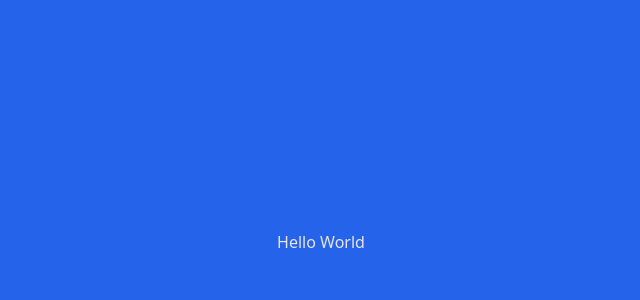
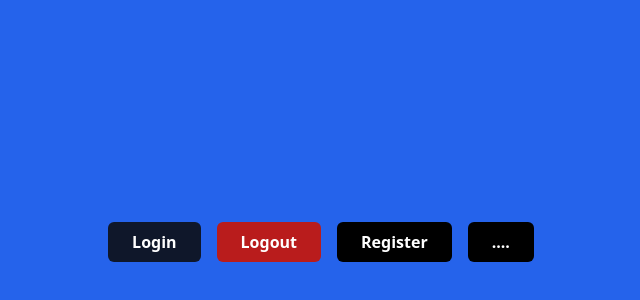
Before and after one commit to AlamRidha/my-react-app, a React (Vite) app: page / in a window 1280 px wide. Shown: the part 158-458 px from the top of the page, without its empty margins (319-959 px from the left). Built offline with nearby package versions, Linux system fonts and the light colour scheme.

Commit message:
Component and Props

```diff
--- a/src/App.jsx
+++ b/src/App.jsx
@@ -1,10 +1,29 @@
-function App() {
+import React from "react";
+
+const Button = (props) => {
+  const { children = "....", variant = "bg-black" } = props;
 
   return (
-    <div className="flex justify-center bg-blue-600 min-h-screen items-center text-stone-200">
-     <div>Hello World</div>
+    <button
+      className={`h-10 px-6 font-semibold rounded-md ${variant} text-white`}
+      type="submit"
+    >
+      {children}
+    </button>
+  );
+};
+
+function App() {
+  return (
+    <div className="flex justify-center bg-blue-600 min-h-screen items-center">
+      <div className="flex gap-x-4">
+        <Button variant="bg-slate-900">Login</Button>
+        <Button variant="bg-red-700">Logout</Button>
+        <Button>Register</Button>
+        <Button></Button>
+      </div>
     </div>
-  )
+  );
 }
 
-export default App
+export default App;
```
